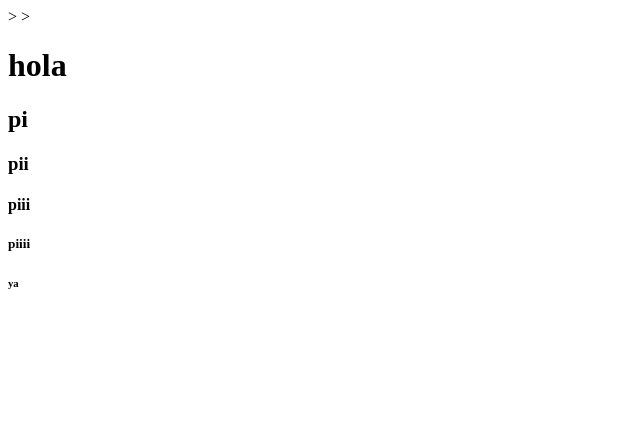
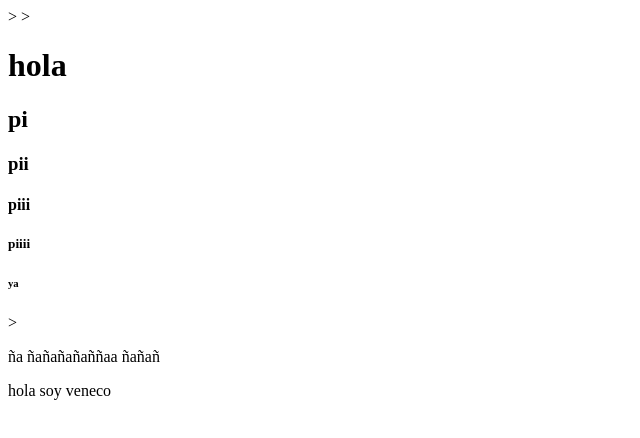
Before and after one commit to Failedbanjo/holamundohtml, a plain HTML site: page index.html in a window 1280 px wide. Shown: the whole page, without its empty margins (0-640 px from the left). Drawn offline with Linux system fonts and the light colour scheme.

Commit message:
aqui esta la tercera version

```diff
--- a/index.html
+++ b/index.html
@@ -14,5 +14,8 @@
     <h4>piii</h4>
     <h5>piiii</h5>
     <h6>ya</h6>
+    <!--Inicio de la web-->>
+    <p>ña ñañañañaññaa ñañañ </p>
+    <p>hola soy veneco</p>
 </body>
 </html>
```
